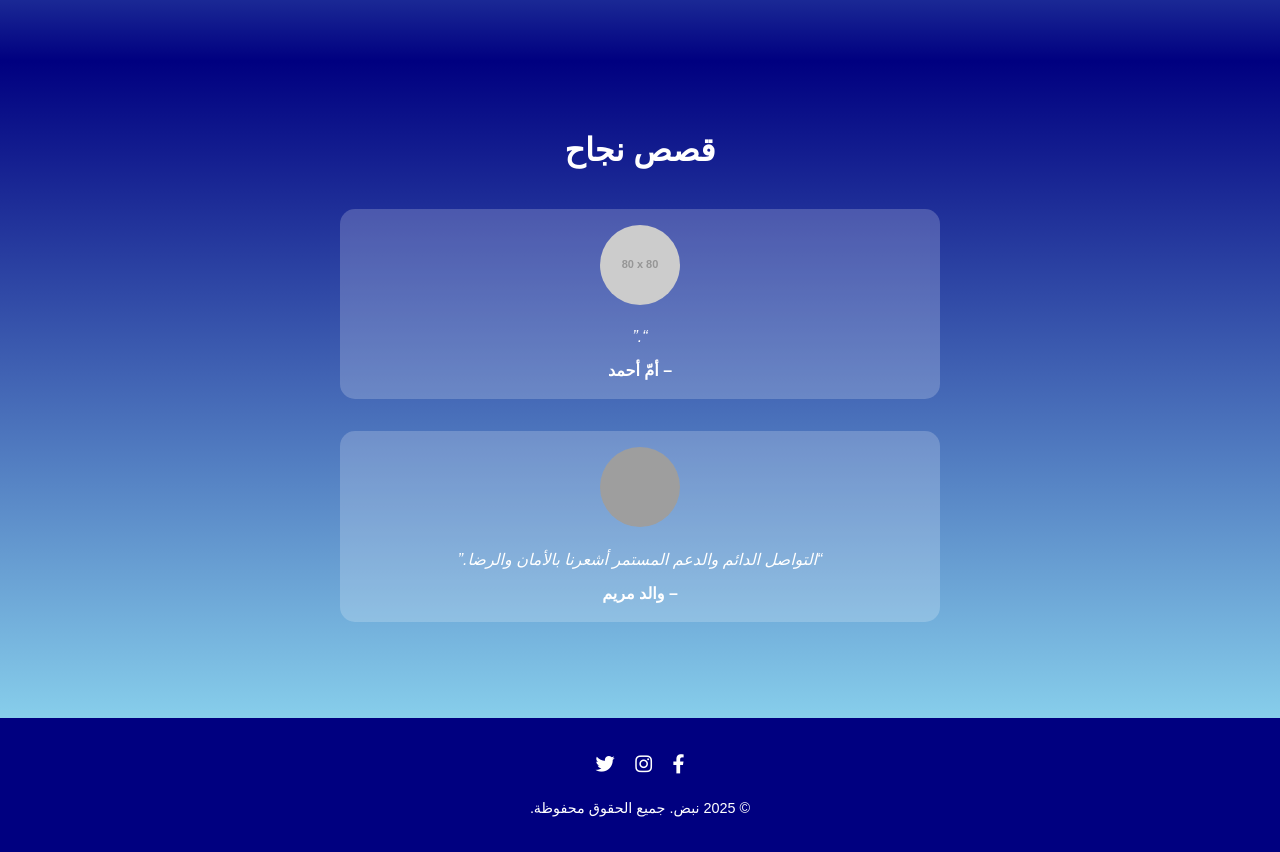
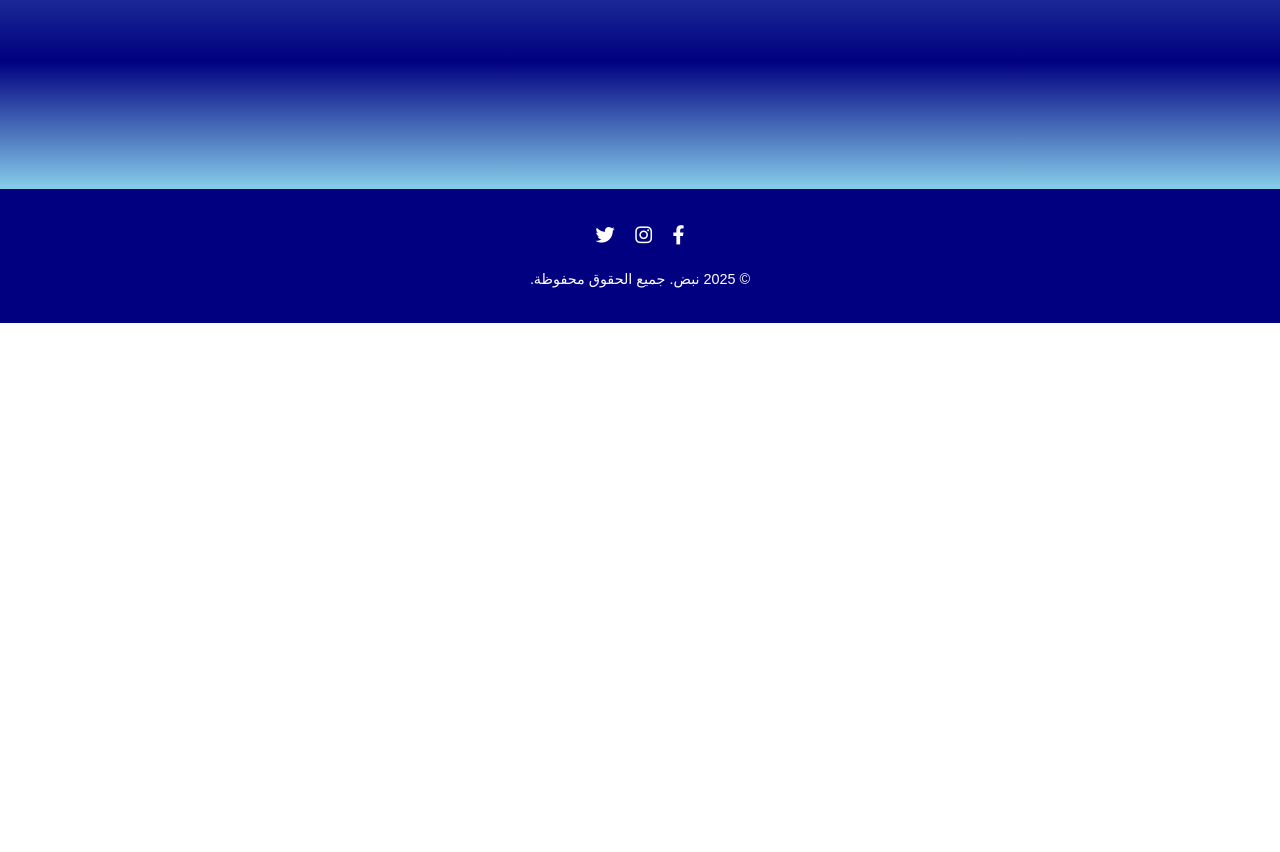
Before and after one commit to saqeralabbadi/special-kids-site, a plain HTML site: page index.html in a window 1280 px wide. Shown: the part 1509-2361 px from the top of the page. After the commit the page ends 1832 px from the top, so only its background shows below. Drawn offline with Linux system fonts and the light colour scheme; grey boxes are pictures that could not be loaded; placeholder pictures from the web are drawn by us.

Commit message:
Update index.html

```diff
--- a/index.html
+++ b/index.html
@@ -247,16 +247,7 @@
 
   <!-- TESTIMONIALS -->
   <section class="testimonials gradient-2">
-    <h2>قصص نجاح</h2>
-    <div class="testimonial">
-      <img src="https://via.placeholder.com/80" alt="https://cdn.alweb.com/thumbs/jeeljdeed/article/fit186x140/1/%D8%AF%D9%84%D9%8A%D9%84%D9%83-%D8%A7%D9%84%D8%B4%D8%A7%D9%85%D9%84-%D8%AD%D9%88%D9%84-%D9%85%D8%AA%D9%84%D8%A7%D8%B2%D9%85%D8%A9-%D8%AF%D8%A7%D9%88%D9%86.jpg">
-      <p>“.”</p>
-      <div class="author">– أمّ أحمد</div>
-    </div>
-    <div class="testimonial">
-      <img src="https://github.com/saqeralabbadi/special-kids-site/commit/498749f18a67ff9ee6e01bb9a870a4e63dfe0d5c">
-      <p>“التواصل الدائم والدعم المستمر أشعرنا بالأمان والرضا.”</p>
-      <div class="author">– والد مريم</div>
+
     </div>
   </section>
 
```
